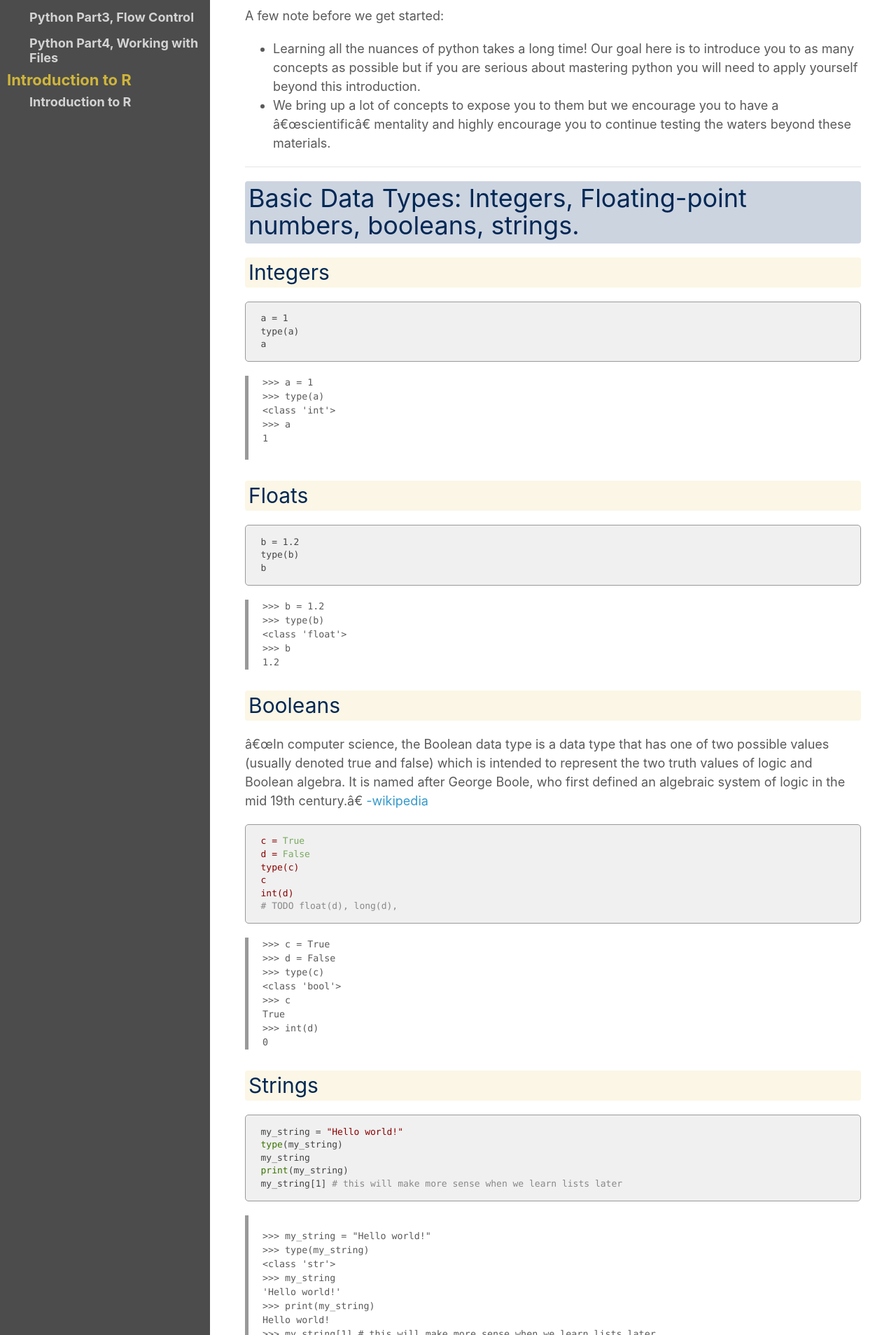
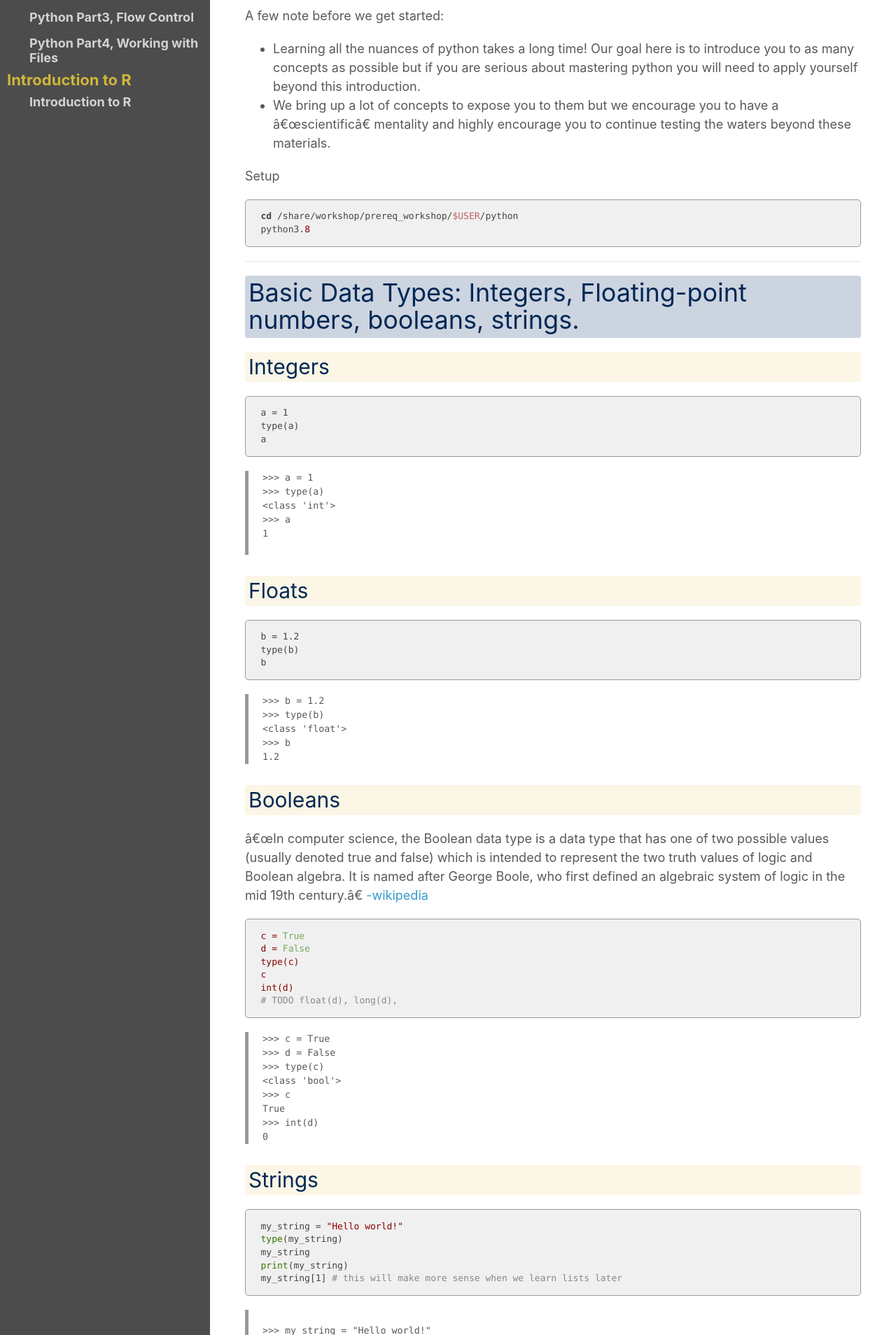
Before and after one commit to ucdavis-bioinformatics-training/2020-Bioinformatics_Prerequisites_Workshop, a Jekyll site: the page built from Intro_to_Python/Part2_BasicDataTypes.md, in a window 1280 px wide. Shown: the part 530-2438 px from the top of the page at 70% size. Built offline with Jekyll 4.4.1, drawn with Linux system fonts in a browser that asks for light colours; our own code applies the rules of GitHub Pages for plain Markdown files.

Commit message:
adjust to no ipython

````diff
--- a/Intro_to_Python/Part2_BasicDataTypes.md
+++ b/Intro_to_Python/Part2_BasicDataTypes.md
@@ -15,6 +15,13 @@ A few note before we get started:
 but if you are serious about mastering python you will need to apply yourself beyond this introduction.
 - We bring up a lot of concepts to expose you to them but we encourage you to have a "scientific" mentality and highly
 encourage you to continue testing the waters beyond these materials.
+
+
+Setup
+```
+cd /share/workshop/prereq_workshop/$USER/python
+python3.8
+```
 
 ---
 
````
